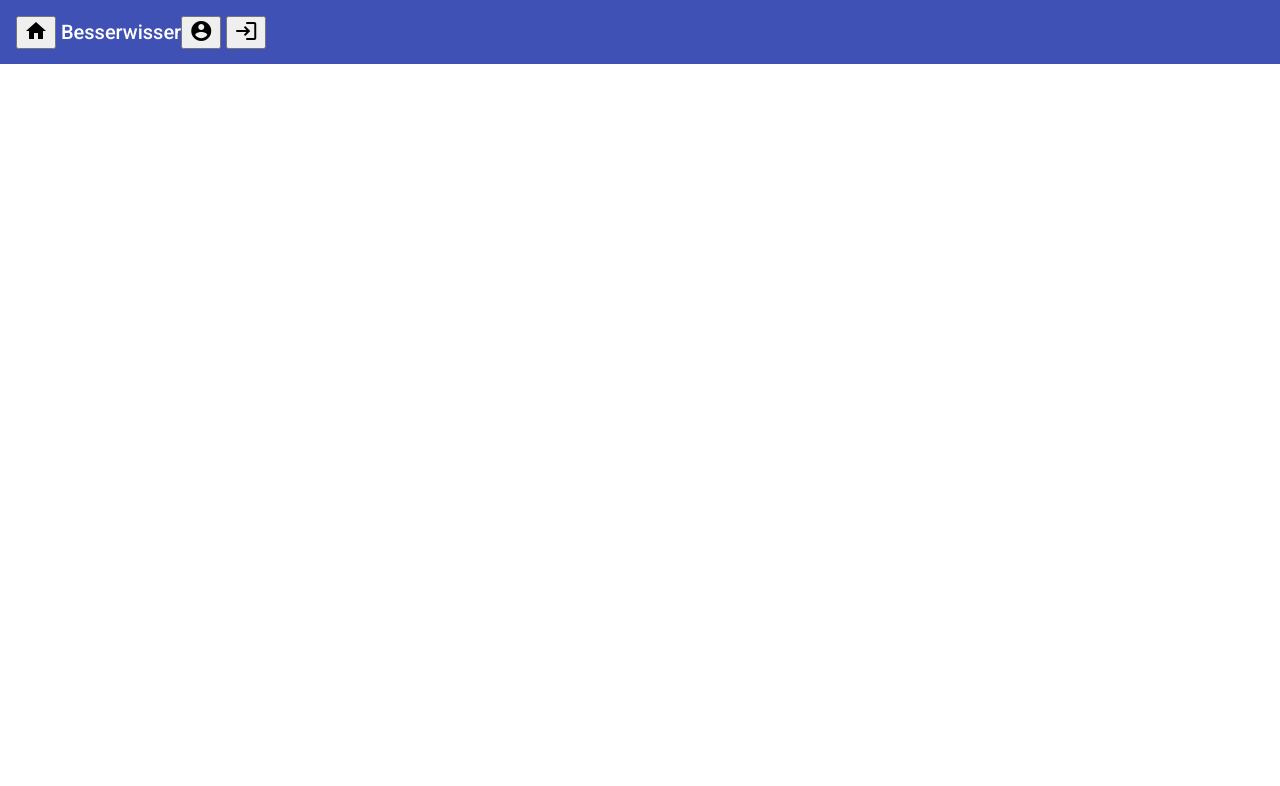
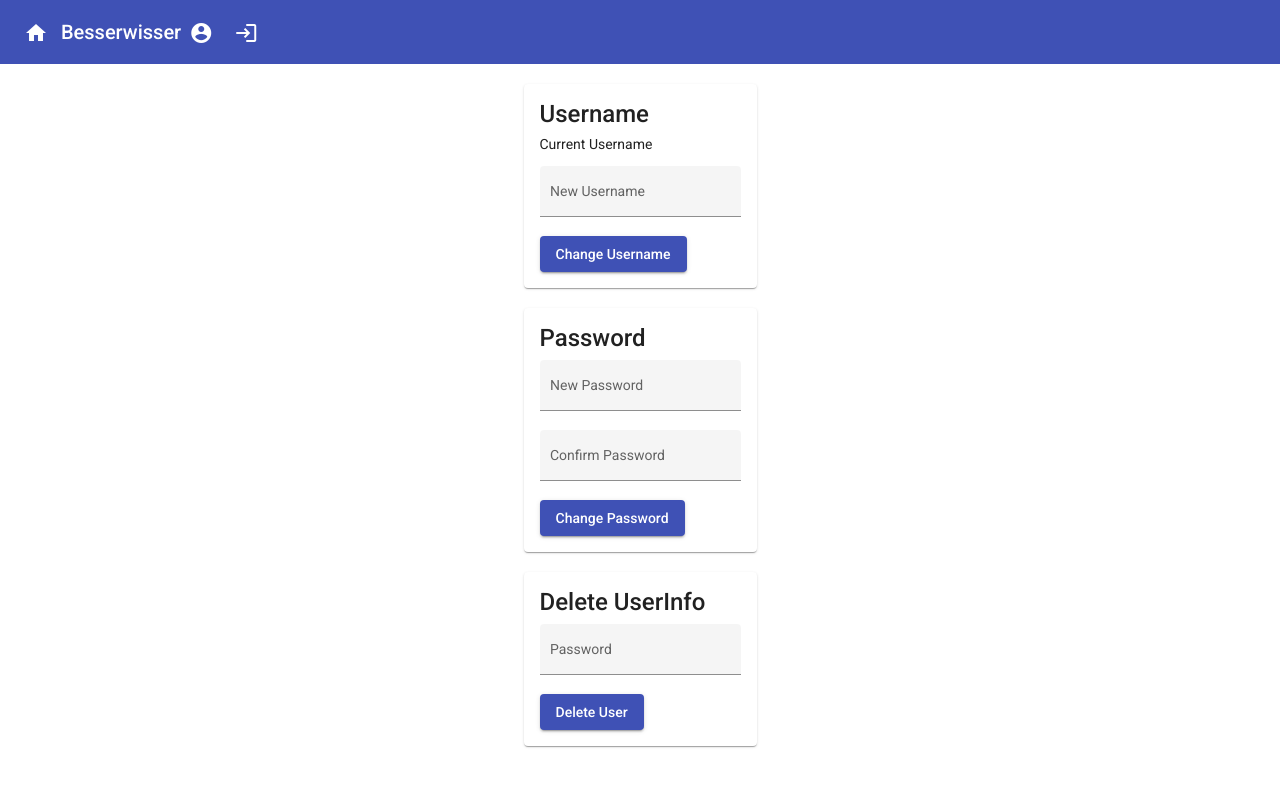
Before and after one commit to jana1609/Besserwisser, an Angular app: page /#/profile in a window 1280 px wide. Before the commit this address led to /#/. Shown: the top 786 px of the page. Built offline with nearby package versions, Linux system fonts and the light colour scheme.

Commit message:
Initial commit for profile feature
- Setup methods
- Demo alterts for presentation
- Setup UI of the profile

```diff
--- /dev/null
+++ b/src/app/profile/profile.component.css
@@ -0,0 +1,8 @@
+.profile-card{
+    display: flex;
+    padding-top: 20px;
+    justify-content: center;
+}
+.profile-button{
+    display: flex;
+}
--- /dev/null
+++ b/src/app/profile/profile.component.html
@@ -0,0 +1,56 @@
+<div class="profile-card">
+<mat-card>
+    <mat-card-title>
+        Username
+    </mat-card-title>
+    <mat-card-content>
+        <p>Current Username</p>
+        <mat-form-field appearance="fill" >
+            <mat-label>New Username</mat-label>
+            <input type="text" matInput>
+        </mat-form-field>
+        <div class="profile-button">
+        <button mat-raised-button color="primary" (click) = "updateUsername()" >Change Username</button>
+        </div>
+    </mat-card-content>
+</mat-card>
+</div>
+
+<div class="profile-card">
+<mat-card>
+    <mat-card-title>
+        Password
+    </mat-card-title>
+    <mat-card-content>
+        <mat-form-field appearance="fill">
+        <mat-label>New Password</mat-label>
+        <input type="password" matInput>
+        </mat-form-field>
+        <br>
+        <mat-form-field appearance="fill">
+        <mat-label>Confirm Password</mat-label>
+        <input type="password" matInput>
+        </mat-form-field>
+        <div class="profile-button">
+            <button mat-raised-button color="primary" (click) = "updatePassword()">Change Password</button>
+        </div>
+    </mat-card-content>
+</mat-card>
+</div>
+
+<div class="profile-card">
+    <mat-card>
+        <mat-card-title>
+            Delete UserInfo
+        </mat-card-title>
+        <mat-card-content>
+            <mat-form-field appearance="fill">
+                <mat-label>Password</mat-label>
+                <input type="password" matInput>
+            </mat-form-field>
+            <div class="profile-button">
+                <button mat-raised-button color="primary" (click) = "deleteUser()">Delete User</button>
+            </div>
+        </mat-card-content>
+    </mat-card>
+</div>
--- /dev/null
+++ b/src/app/profile/profile.component.ts
@@ -0,0 +1,50 @@
+import { Component, OnInit } from '@angular/core';
+
+@Component({
+  selector: 'app-profile',
+  templateUrl: './profile.component.html',
+  styleUrls: ['./profile.component.css']
+})
+export class ProfileComponent implements OnInit {
+
+  /**
+   * TODO
+   * IF VALID INPUT -> PUT HTTP REQUEST
+   * INVALID NO CHANGE
+   * GET INPUT FROM TEXTINPUT
+   */
+
+  updateUsername(){
+    window.alert('This will update the username.');
+
+  }
+
+  /**
+   * TODO
+   * CHECK IF VALID INPUT -> PASSWORD RULES
+   * CHECK IF NEW PASSWORD == CONFIRM PASSWORD
+   * THEN UPDATE
+   * IF INVALID -> ERROR HANDLING
+   */
+
+  updatePassword(){
+    window.alert('This will change the password.');
+
+  }
+
+  /**
+   * CHECK IF PASSWORD INPUT IS CORRECT
+   * DELETE USER -> DELETE HTTP REQUEST
+   */
+
+  deleteUser(){
+    window.alert('This will delete the userinfo.');
+
+  }
+
+  constructor() { }
+
+  ngOnInit(): void {
+  }
+
+}
```
Also changed, not shown: src/app/app.module.ts (+16 -2 lines), 1 other file (tests, documents, lock files or other folders).
